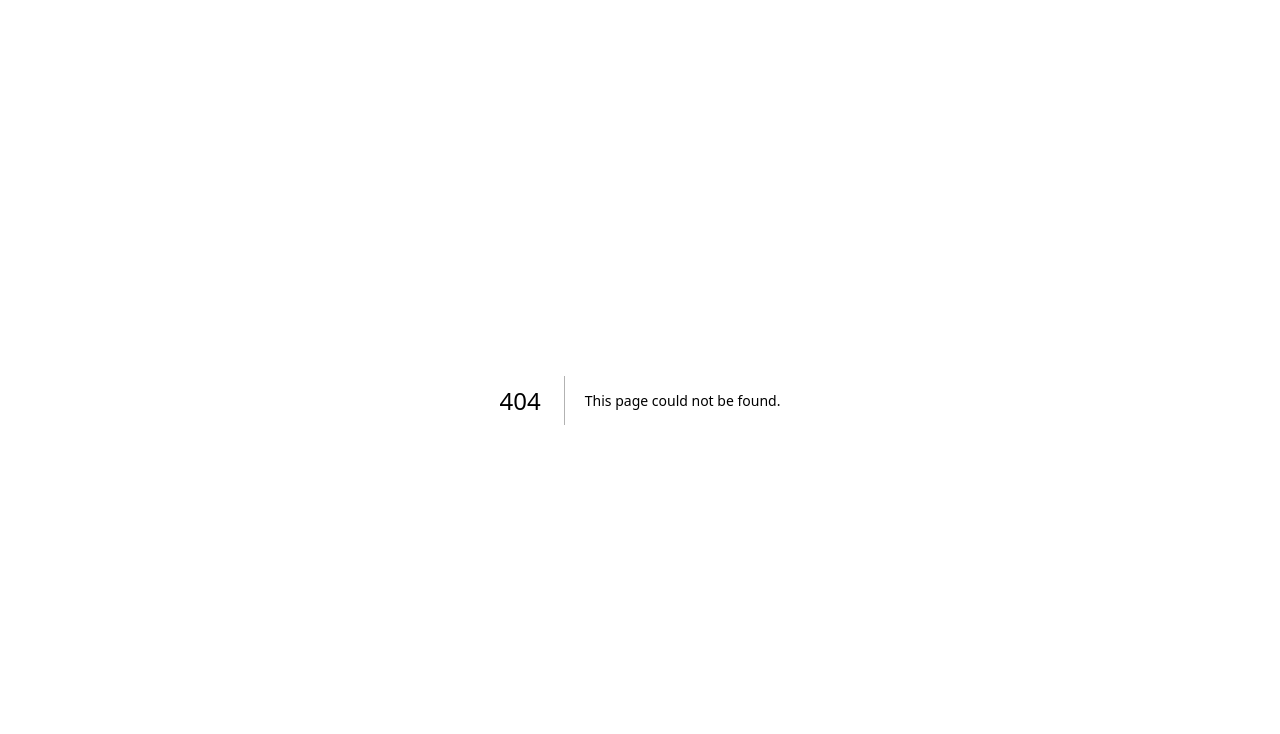
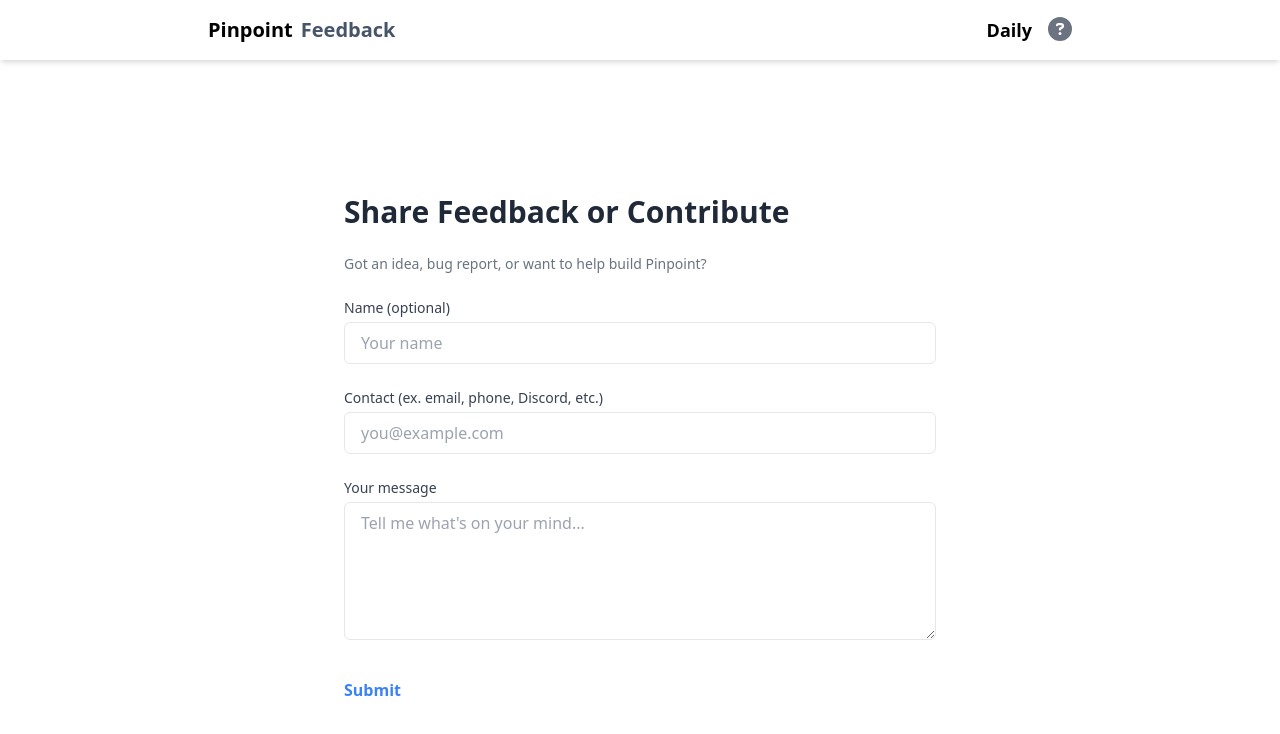
Before and after one commit to milad-mehri/pinpoint, a Next.js app: page /feedback in a window 1280 px wide. Before the commit this address had no page. Shown: the top 734 px of the page. Built offline with nearby package versions, Linux system fonts and the light colour scheme.

Commit message:
Feedback page

```diff
--- a/next.config.mjs
+++ b/next.config.mjs
@@ -12,7 +12,7 @@ const nextConfig = {
    *
    * @see https://nextjs.org/docs/app/api-reference/next-config-js/basePath
    */
-  basePath: "/pinpoint",
+  basePath: "",
 
   /**
    * Disable server-based image optimization. Next.js does not support
--- a/package.json
+++ b/package.json
@@ -13,6 +13,7 @@
     "@fortawesome/react-fontawesome": "^0.2.2",
     "fortawesome": "^0.0.1-security",
     "framer-motion": "^11.15.0",
+    "lucide-react": "^0.487.0",
     "luxon": "^3.5.0",
     "next": "15.1.3",
     "papaparse": "^5.4.1",
--- /dev/null
+++ b/src/app/feedback/page.js
@@ -0,0 +1,190 @@
+"use client";
+
+import { useState } from "react";
+import { motion, AnimatePresence } from "framer-motion";
+import Link from "next/link";
+import Header from "../../components/Header";
+import { ChevronRight } from "lucide-react";
+
+export default function FeedbackPage() {
+  const [formData, setFormData] = useState({
+    name: "",
+    contact: "",
+    message: "",
+    contribute: false,
+  });
+  const [submitted, setSubmitted] = useState(false);
+
+  const handleChange = (e) => {
+    const { name, value, type, checked } = e.target;
+    setFormData((prev) => ({
+      ...prev,
+      [name]: type === "checkbox" ? checked : value,
+    }));
+  };
+
+  const handleSubmit = (e) => {
+    e.preventDefault();
+    setSubmitted(true);
+    setFormData({ name: "", contact: "", message: "", contribute: false });
+  };
+
+  return (
+    <div className="min-h-screen bg-white flex flex-col font-sans">
+      {/* Header Navigation */}
+      <header className="h-[10vh] flex-shrink-0">
+        <Header />
+      </header>
+
+      {/* Feedback Section */}
+      <main className="h-[90vh] flex-grow flex items-center justify-center px-6">
+        <AnimatePresence mode="wait">
+          {submitted ? (
+            <motion.div
+              key="thank-you"
+              initial={{ opacity: 0, y: 20 }}
+              animate={{ opacity: 1, y: 0 }}
+              exit={{ opacity: 0, y: 20 }}
+              transition={{ duration: 0.6 }}
+              className="text-left max-w-xl w-full"
+            >
+              <h1 className="text-green-600 text-5xl font-bold mb-2">
+                Thank you for your feedback!
+              </h1>
+              <p className="text-sm text-gray-500 mb-10">
+                Some small text here cuz it looks cool
+              </p>
+
+              <h2 className="text-2xl font-bold mb-6">Continue to...</h2>
+              <ul className="space-y-5">
+                <li>
+                  <Link
+                    href="/"
+                    target="blank"
+                    className="flex items-center text-xl font-medium text-black hover:text-green-600 transition-colors"
+                  >
+                    Daily <ChevronRight className="ml-2 w-5 h-5" />
+                  </Link>
+                </li>
+                <li>
+                  <Link
+                    href="/practice"
+                    className="flex items-center text-xl font-medium text-black hover:text-green-600 transition-colors"
+                  >
+                    Practice <ChevronRight className="ml-2 w-5 h-5" />
+                  </Link>
+                </li>
+                <li>
+                  <Link
+                    href="https://github.com/milad-mehri/pinpoint"
+                    target="_blank"
+                    rel="noopener noreferrer"
+                    className="flex items-center text-xl font-medium text-black hover:text-green-600 transition-colors"
+                  >
+                    GitHub <ChevronRight className="ml-2 w-5 h-5" />
+                  </Link>
+                </li>
+              </ul>
+            </motion.div>
+          ) : (
+            <motion.form
+              name="feedback"
+              method="POST"
+              data-netlify="true"
+              onSubmit={(e) => {
+                e.preventDefault();
+                setSubmitted(true);
+              }}
+              className="p-10 max-w-2xl w-full space-y-6 text-left"
+              initial={{ opacity: 0, x: -50 }}
+              animate={{ opacity: 1, x: 0 }}
+              transition={{ duration: 0.6 }}
+            >
+              <input type="hidden" name="form-name" value="feedback" />
+              <motion.h1
+                className="text-3xl font-bold text-gray-800"
+                initial={{ opacity: 0, y: -20 }}
+                animate={{ opacity: 1, y: 0 }}
+                transition={{ delay: 0.2 }}
+              >
+                Share Feedback or Contribute
+              </motion.h1>
+
+              <motion.p
+                className="text-gray-500 text-sm"
+                initial={{ opacity: 0, y: -10 }}
+                animate={{ opacity: 1, y: 0 }}
+                transition={{ delay: 0.3 }}
+              >
+                Got an idea, bug report, or want to help build Pinpoint?
+              </motion.p>
+
+              <motion.div
+                initial={{ opacity: 0, x: -30 }}
+                animate={{ opacity: 1, x: 0 }}
+                transition={{ delay: 0.4 }}
+              >
+                <label className="block text-sm font-medium text-gray-700 mb-1">
+                  Name (optional)
+                </label>
+                <input
+                  name="name"
+                  value={formData.name}
+                  onChange={handleChange}
+                  className="w-full px-4 py-2 rounded-md border border-gray-200 focus:border-gray-300 focus:outline-none bg-transparent"
+                  placeholder="Your name"
+                />
+              </motion.div>
+
+              <motion.div
+                initial={{ opacity: 0, x: -30 }}
+                animate={{ opacity: 1, x: 0 }}
+                transition={{ delay: 0.5 }}
+              >
+                <label className="block text-sm font-medium text-gray-700 mb-1">
+                  Contact (ex. email, phone, Discord, etc.)
+                </label>
+                <input
+                  name="contact"
+                  value={formData.contact}
+                  onChange={handleChange}
+                  className="w-full px-4 py-2 rounded-md border border-gray-200 focus:border-gray-300 focus:outline-none bg-transparent"
+                  placeholder="you@example.com"
+                />
+              </motion.div>
+
+              <motion.div
+                initial={{ opacity: 0, x: -30 }}
+                animate={{ opacity: 1, x: 0 }}
+                transition={{ delay: 0.6 }}
+              >
+                <label className="block text-sm font-medium text-gray-700 mb-1">
+                  Your message
+                </label>
+                <textarea
+                  name="message"
+                  value={formData.message}
+                  onChange={handleChange}
+                  required
+                  rows={5}
+                  className="w-full px-4 py-2 rounded-md border border-gray-200 focus:border-gray-300 focus:outline-none bg-transparent"
+                  placeholder="Tell me what's on your mind..."
+                ></textarea>
+              </motion.div>
+
+              <motion.button
+                type="submit"
+                className="text-blue-500 hover:text-blue-700 font-semibold py-2 px-0 transition-colors"
+                initial={{ opacity: 0, y: 20 }}
+                animate={{ opacity: 1, y: 0 }}
+                transition={{ delay: 0.7 }}
+              >
+                Submit
+              </motion.button>
+            </motion.form>
+          )}
+        </AnimatePresence>
+      </main>
+    </div>
+  );
+}
--- a/src/app/page.js
+++ b/src/app/page.js
@@ -18,7 +18,7 @@ function getPSTDayOfYear() {
  * Fetches the daily puzzle from `daily.csv` in the `public` directory.
  */
 async function getDailyPuzzleClient() {
-  const response = await fetch("/pinpoint/daily.csv"); // Fetch the CSV file from the public directory
+  const response = await fetch("/daily.csv"); // Fetch the CSV file from the public directory
   if (!response.ok) {
     throw new Error("Failed to fetch daily puzzle CSV.");
   }
--- a/src/app/practice/[puzzlenum]/page.js
+++ b/src/app/practice/[puzzlenum]/page.js
@@ -5,7 +5,7 @@ import Game from "../../../components/Game";
 import { promises as fs } from "fs";
 import path from "path";
 import Papa from "papaparse";
-import { notFound } from 'next/navigation';
+import { notFound } from "next/navigation";
 
 // Add this function
 export async function generateStaticParams() {
--- a/src/app/practice/page.js
+++ b/src/app/practice/page.js
@@ -13,7 +13,7 @@ export default function Practice() {
     const fetchAndRedirect = async () => {
       try {
         // Fetch the categories.csv file from the public folder
-        const response = await fetch("/pinpoint/categories.csv");
+        const response = await fetch("/categories.csv");
         if (!response.ok) {
           throw new Error("Failed to fetch categories.csv");
         }
--- a/src/components/Game.js
+++ b/src/components/Game.js
@@ -359,7 +359,7 @@ const Game = ({ words, category, keyWords, difficulty, mode, gameId = 0 }) => {
               {/* Next Button */}
               <button
                 title="Practice mode"
-                onClick={() => (window.location.href = "/pinpoint/practice")} // Replace with navigation logic if needed
+                onClick={() => (window.location.href = "/practice")} // Replace with navigation logic if needed
                 className="bg-gray-100 hover:bg-gray-200 text-gray-500 w-14 h-9 rounded-full flex items-center justify-center shadow-md transition"
               >
                 {mode === "daily" ? (
@@ -391,10 +391,7 @@ const Game = ({ words, category, keyWords, difficulty, mode, gameId = 0 }) => {
               className="w-full border border-gray-300 rounded-md px-4 py-2 text-lg focus:ring-2 focus:ring-blue-500 outline-none"
             />
 
-            {isMobile && (
-
-<Keyboard onKeyPress={handleKeyboardInput} />
-            )}
+            {isMobile && <Keyboard onKeyPress={handleKeyboardInput} />}
           </>
         )}
       </div>
--- a/src/components/Header.js
+++ b/src/components/Header.js
@@ -12,6 +12,7 @@ const Header = () => {
 
   const isDailyPage = pathname === "/" || pathname.startsWith("/daily");
   const isPracticePage = pathname.startsWith("/practice");
+  const isFeedbackPage = pathname.startsWith("/feedback");
 
   return (
     <>
@@ -21,7 +22,7 @@ const Header = () => {
           <div className="text-xl font-bold flex items-center">
             <span>Pinpoint</span>
             <span className="ml-2 text-slate-600">
-              {isDailyPage ? "Daily" : "Practice"}
+              {isDailyPage ? "Daily" : isFeedbackPage ? "Feedback" : "Practice"}
               {isPracticePage && (
                 <span className="ml-2 bg-yellow-500 text-black px-2 py-1 rounded text-sm">
                   EXP
@@ -63,7 +64,9 @@ const Header = () => {
       </header>
 
       {/* Modal */}
-      {isModalOpen && <InstructionsModal onClose={() => setIsModalOpen(false)} />}
+      {isModalOpen && (
+        <InstructionsModal onClose={() => setIsModalOpen(false)} />
+      )}
     </>
   );
 };
--- a/src/components/InstructionsModal.js
+++ b/src/components/InstructionsModal.js
@@ -55,7 +55,7 @@ const InstructionsModal = ({ onClose }) => {
         {/* Placeholder for Gameplay GIF */}
         <div className="w-full h-58 bg-gray-200 rounded-md mb-4 flex items-center justify-center overflow-hidden">
           <img
-            src="/pinpoint/example2.gif"
+            src="/example2.gif"
             alt="Gameplay demonstration"
             className="w-full h-full  rounded-md object-cover scale-120"
             style={{
```
Also changed, not shown: 1 other file (tests, documents, lock files or other folders).
